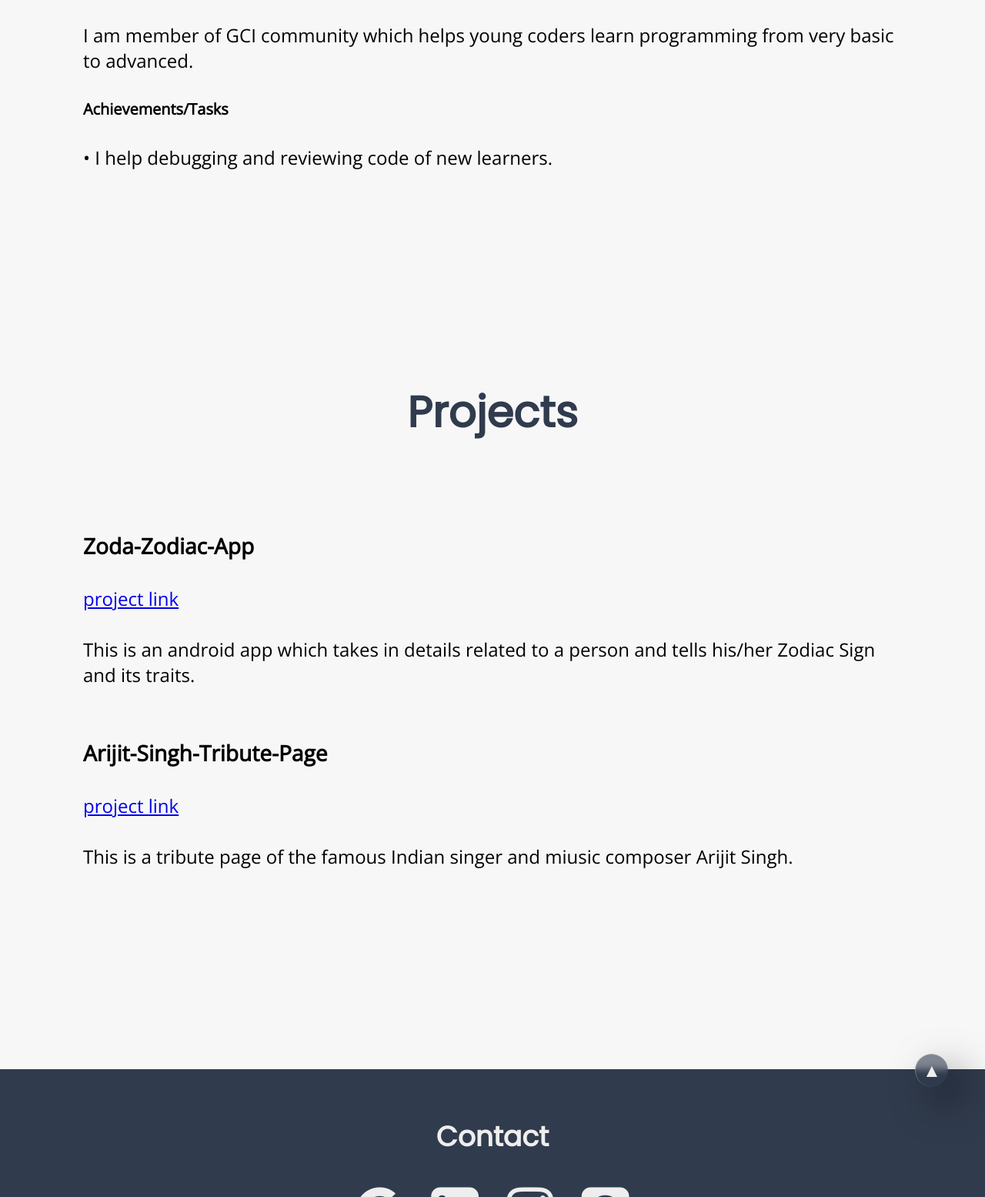
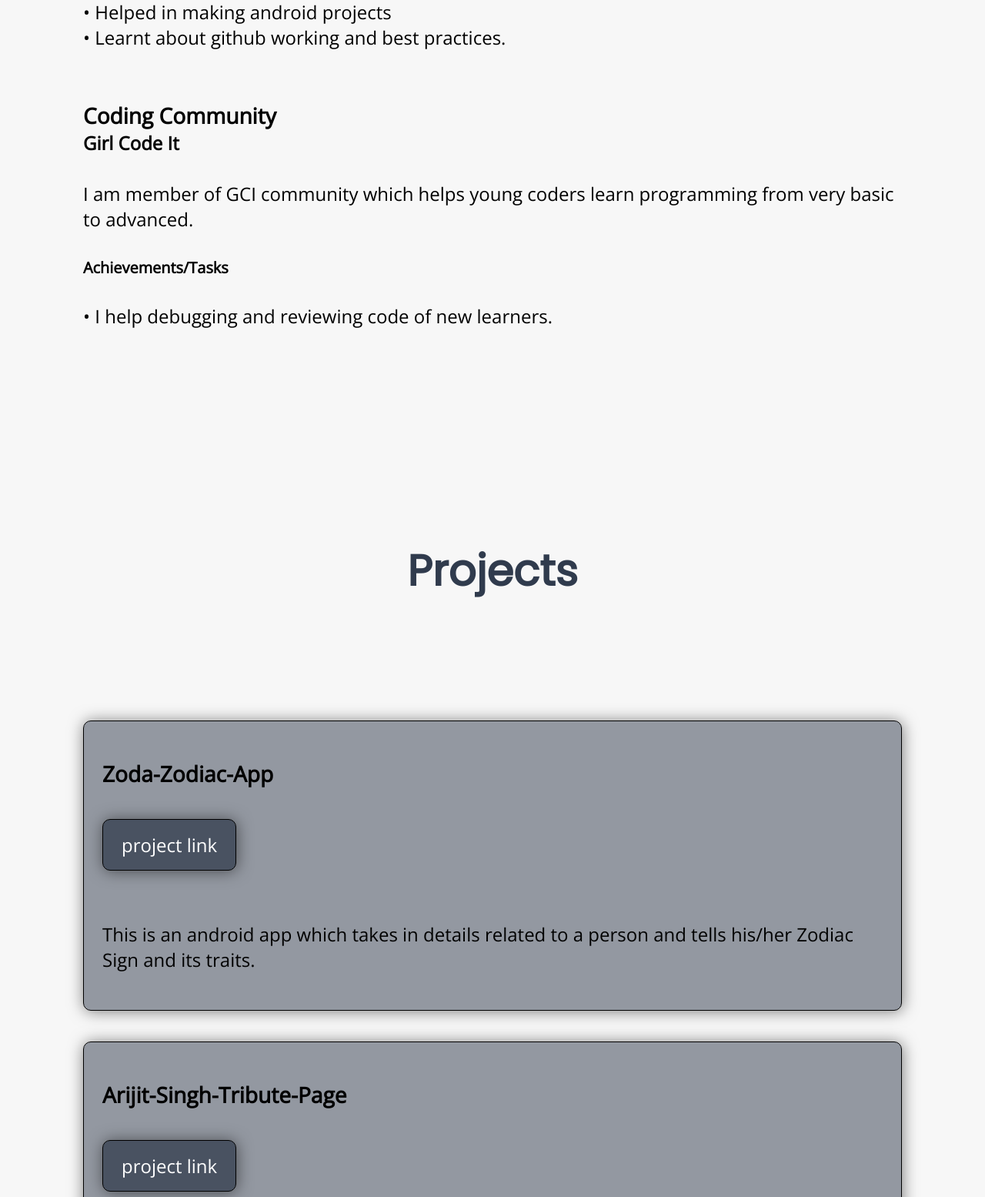
Before and after one commit to deytulsi18/PortFolio, a PHP site: page / in a window 1280 px wide. Shown: the part 4945-6500 px from the top of the page at 77% size. Run offline with PHP 8.4, Linux system fonts and the light colour scheme.

Commit message:
minor fixes

```diff
--- a/css/resp.css
+++ b/css/resp.css
@@ -12,7 +12,7 @@
     flex-direction: column;
     font-size: x-large;
   }
-  .first-div{
+  .first-div {
     padding: 0.275rem;
   }
   .class-resp {
@@ -137,6 +137,9 @@
     padding-left: 1rem;
     padding-right: 1rem;
   }
+  .up-div {
+    padding: 0em 1em 3.5em;
+  }
 }
 @media only screen and (max-height: 500px) {
   .container header ul li {
--- a/css/style.css
+++ b/css/style.css
@@ -1,6 +1,6 @@
 @import url("https://fonts.googleapis.com/css2?family=Poppins&display=swap");
 @import url("https://fonts.googleapis.com/css2?family=Open+Sans&display=swap");
-@import url('https://fonts.googleapis.com/css2?family=Rubik&display=swap');
+@import url("https://fonts.googleapis.com/css2?family=Rubik&display=swap");
 
 :root {
   --mainColor: rgb(48, 59, 77);
@@ -31,7 +31,7 @@ body {
   background-color: rgb(55, 66, 84);
   z-index: 1;
 }
-.first-div{
+.first-div {
   padding: 0.5rem;
 }
 .nav-list {
@@ -153,19 +153,19 @@ footer {
   box-shadow: 20px 20px 50px rgba(0, 0, 0, 0.5);
 }
 .up-div {
-  padding: 3em 3em 2.75em;
+  padding: 0em 3em 3.5em;
 }
 .up {
   text-align: center;
-  color: #eee;
+  color: #fff;
   text-decoration: none;
-  width: 1.5em;
-  height: 1.5em;
+  width: 2em;
+  height: 2em;
   font-size: 1.5em;
-  background:  rgb(48, 59, 77, 0.6);
+  background: rgb(48, 59, 77, 0.6);
   margin-top: 1em;
-  padding: 0.2rem;
-  border:20px 20px 50px rgba(0, 0, 0, 0.5);
+  padding: 0.5rem 0;
+  border: 20px 20px 50px rgba(0, 0, 0, 0.5);
   box-shadow: 20px 20px 50px rgba(0, 0, 0, 0.5);
   border-top: 1px solid rgba(255, 255, 255, 0.25);
   border-left: 1px solid rgba(255, 255, 255, 0.25);
@@ -178,16 +178,24 @@ footer {
   display: none;
   margin-right: 0.5rem;
 }
+.contact {
+  padding-bottom: 3rem;
+}
 .soci {
   display: flex;
   justify-content: center;
-  padding: 0 1em 1em 1em;
+  padding: 0 1em 0 1em;
 }
 .contact a {
   margin: 0.25em;
   border-radius: 15px;
   font-size: 3em;
-  color: #eee;
+  color: rgba(238, 238, 238, 0.8);
+  transition: 0.3s;
+}
+.contact a:hover {
+  color: #fff;
+  /* font-weight: bold; */
 }
 #contact-heading {
   float: center;
@@ -223,3 +231,54 @@ footer {
   -webkit-transform: rotate(45deg) translate(-2px, 0px);
   transform: rotate(45deg) translate(1px, 1px);
 }
+#mail {
+  font-size: 1.2rem;
+  color: rgb(238, 238, 238, 0.8);
+  text-decoration: none;
+  transition: 0.3s;
+}
+#mail:hover {
+  color: #fff;
+  /* font-weight: bold; */
+}
+.btn-div {
+  margin-top: 2.5rem;
+  border: 1px solid black;
+  width: fit-content;
+  height: fit-content;
+  background-color: rgb(48, 59, 77, 0.75);
+  padding: 1rem 1.5rem;
+  box-shadow: 1px 1px 20px rgba(0, 0, 0, 0.5);
+  border-radius: 10px;
+  transition: 0.3s;
+}
+.btn-div:hover {
+  background-color: rgb(48, 59, 77, 0.9);
+}
+.proj-btn-div {
+  margin-top: 2.5rem;
+  border: 1px solid black;
+  width: fit-content;
+  height: fit-content;
+  background-color: rgb(48, 59, 77, 0.75);
+  padding: 1rem 1.5rem;
+  box-shadow: 1px 1px 20px rgba(0, 0, 0, 0.5);
+  border-radius: 10px;
+  transition: 0.3s;
+}
+.proj-btn-div:hover {
+  background-color: rgb(48, 59, 77, 1);
+}
+#btn {
+  color: #fff;
+  text-decoration: none;
+}
+.proj-div {
+  margin-top: 2.5rem;
+  border: 1px solid black;
+  background-color: rgb(48, 59, 77, 0.5);
+  padding: 1rem 1.5rem;
+  box-shadow: 1px 1px 20px rgba(0, 0, 0, 0.5);
+  border-radius: 10px;
+  transition: 0.3s;
+}
--- a/index.html
+++ b/index.html
@@ -81,6 +81,11 @@
             Courses: Bachelor of Technology -
             Information Technology
             </p>
+            <br>
+            <div class="btn-div">
+                <a id="btn" href="mailto:deytulsi18@gmail.com" target="_blank" rel="noopener noreferrer">Get In
+                    Touch</a>
+            </div>
         </div>
     </section>
 
@@ -143,6 +148,7 @@
             technology.
             <br>
             <br>
+            <br>
             <h3>Participant</h3>
             <h4>Kharagpur Winter of Code</h4>
             <br>
@@ -156,6 +162,7 @@
             <br>
             &bull; Helped in making android projects <br>
             &bull; Learnt about github working and best practices.<br>
+            <br>
             <br>
             <h3>Coding Community</h3>
             <h4>Girl Code It</h4>
@@ -174,27 +181,34 @@
     <section class="sec-four" id="projects">
         <div class="div-three">
             <h2 class="heading">Projects</h2>
-            <p>
+            <div class="proj-div">
+                <br>
                 <h3>Zoda-Zodiac-App</h3>
-            <br>
-            <a href="https://github.com/deytulsi18/Zoda-Zodiac-App">project link</a>
+                <div class="proj-btn-div">
+                    <a id="btn" href="https://github.com/deytulsi18/Zoda-Zodiac-App">project link</a>
+                </div>
                 <br>
                 <br>
                 <p>
-                This is an android app which takes in details related to a person and tells his/her Zodiac Sign and its
+                    This is an android app which takes in details related to a person and tells his/her Zodiac Sign and
+                    its
                     traits.
                 </p>
                 <br>
+            </div>
+            <div class="proj-div">
                 <br>
                 <h3>Arijit-Singh-Tribute-Page</h3>
-            <br>
-            <a href="https://github.com/deytulsi18/Arijit-Singh-Tribute-Page">project link</a>
+                <div class="proj-btn-div">
+                    <a id="btn" href="https://github.com/deytulsi18/Arijit-Singh-Tribute-Page">project link</a>
+                </div>
                 <br>
                 <br>
                 <p>
                     This is a tribute page of the famous Indian singer and miusic composer Arijit Singh.
                 </p>
-            </p>
+                <br>
+            </div>
         </div>
         <div class="up-div">
             <a href="#" class="up">&#9650</a>
@@ -207,15 +221,17 @@
             <h2 class="heading" id="contact-heading">Contact</h2>
             <div class="contact">
                 <div class="soci">
-                <a href="mailto:deytulsi18@gmail.com" id="i0" target="_blank" rel="noopener noreferrer"><i
-                        class="fa fa-google" aria-hidden="true"></i></a>
-                <a href="https://www.linkedin.com/in/deytulsi18/" id="i1" target="_blank"><i
-                        class="fa fa-linkedin-square" aria-hidden="true"></i></a>
-                <a href="https://www.instagram.com/deytulsi18/" id="i2" target="_blank"><i class="fa fa-instagram"
+                    <a href="https://www.linkedin.com/in/deytulsi18/" target="_blank"><i class="fa fa-linkedin-square"
                             aria-hidden="true"></i></a>
-                <a href="https://github.com/deytulsi18/" id="i4" target="_blank"><i class="fa fa-github-square"
+                    <a href="https://www.linkedin.com/in/deytulsi18/" target="_blank"><i class="fa fa-twitter-square"
+                            aria-hidden="true"></i></a>
+                    <a href="https://www.instagram.com/deytulsi18/" target="_blank"><i class="fa fa-instagram"
+                            aria-hidden="true"></i></a>
+                    <a href="https://github.com/deytulsi18/" target="_blank"><i class="fa fa-github-square"
                             aria-hidden="true"></i></a>
                 </div>
+                <a id="mail" href="mailto:deytulsi18@gmail.com" target="_blank"
+                    rel="noopener noreferrer">deytulsi18@gmail.com</a>
             </div>
             <p class="para">&#128516; Thanks for visiting!</p>
         </footer>
```
Lines whose indentation alone changed are shown as unchanged.
